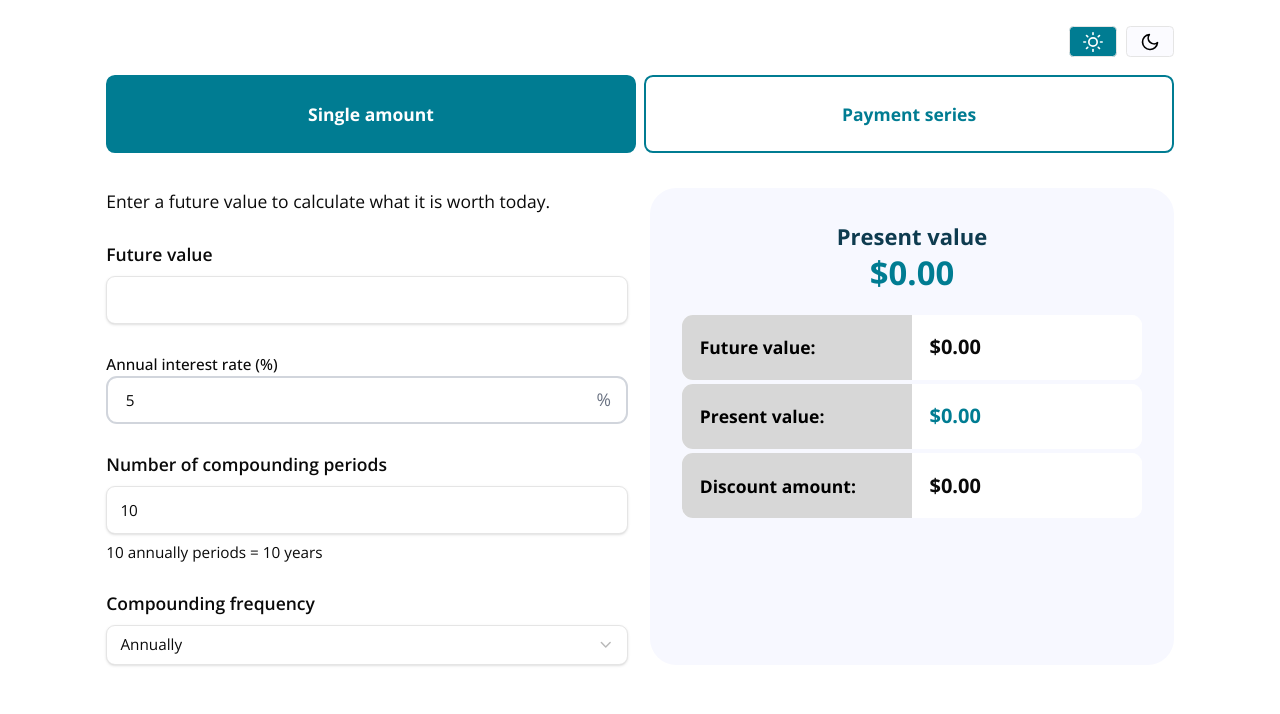
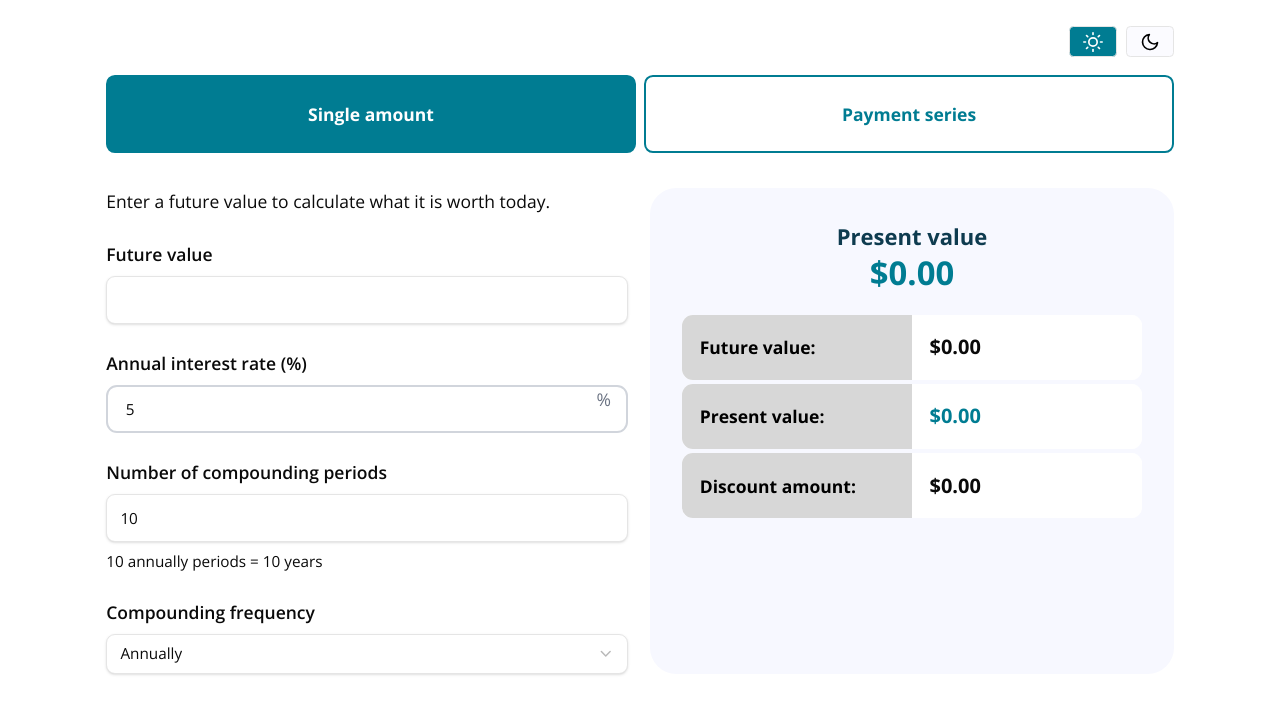
Before and after one commit to SU-SWS/ifdm_learning_apps, a Next.js app: page /interactives/present-value-calculator-v2 in a window 1280 px wide. Shown: the top 714 px of the page. Built offline with nearby package versions, Linux system fonts and the light colour scheme.

Commit message:
fixup per review

```diff
--- a/app/interactives/present-value-calculator-v2/page.tsx
+++ b/app/interactives/present-value-calculator-v2/page.tsx
@@ -131,7 +131,6 @@ export default function PresentValueCalculator() {
               <div className="w-full md:w-1/2 space-y-6 bg-transparent">
                 {/* Future Value Input */}
                 <p>Enter a future value to calculate what it is worth today.</p>
-                {/* Future Value Input */}
                 <div className="space-y-2">
                   <Label htmlFor="future-value" className="block font-semibold text-foreground mb-2">
                     Future value
@@ -157,7 +156,7 @@ export default function PresentValueCalculator() {
                 {/* Interest Rate Input */}
                 <div className="space-y-2">
                   <div className="relative">
-                    <Label htmlFor="interest-rate" className="text-sm font-medium text-foreground">
+                    <Label htmlFor="interest-rate" className="block font-semibold text-foreground mb-2">
                       Annual interest rate (%)
                     </Label>
                     <Input
@@ -192,9 +191,7 @@ export default function PresentValueCalculator() {
                     className="bg-white border-1 w-full rounded-md shadow-sm py-2 px-3 [appearance:textfield] [&::-webkit-outer-spin-button]:appearance-none [&::-webkit-inner-spin-button]:appearance-none"
                   />
                   <p className="text-sm text-foreground mt-2">
-
                     {timePeriod > 0 && `${formatNumber(timePeriod)} ${frequencyMap[compoundingFrequency].label.toLowerCase()} period${timePeriod !== 1 ? 's' : ''} = ${formatTimePeriod(timePeriod, frequencyMap[compoundingFrequency].periods)}`}
-
                 </p>
                 </div>
 
@@ -324,6 +321,9 @@ export default function PresentValueCalculator() {
                     step={1}
                     className="bg-white border-1 w-full rounded-md shadow-sm py-2 px-3 [appearance:textfield] [&::-webkit-outer-spin-button]:appearance-none [&::-webkit-inner-spin-button]:appearance-none"
                   />
+                  <p className="text-sm text-foreground mt-2">
+                    {numberOfPayments > 0 && `${formatNumber(numberOfPayments)} ${frequencyMap[paymentFrequency].label.toLowerCase()} period${numberOfPayments !== 1 ? 's' : ''} = ${formatTimePeriod(numberOfPayments, frequencyMap[paymentFrequency].periods)}`}
+                  </p>
                 </div>
 
                 {/* Payment Frequency */}
```
